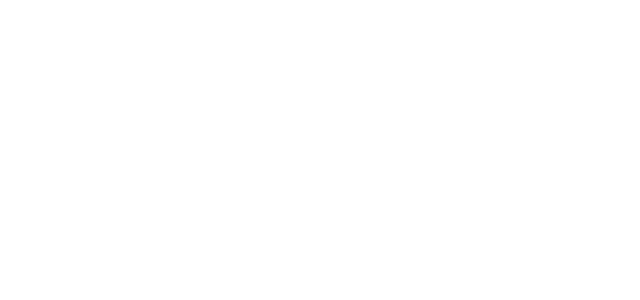
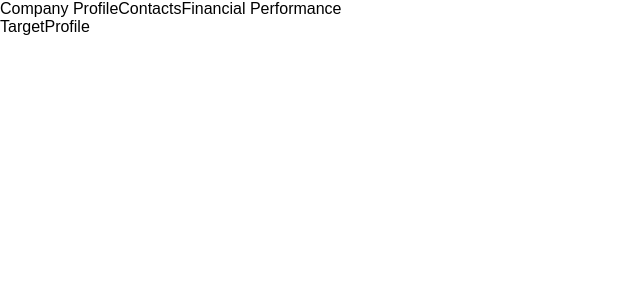
Before and after one commit to pmattam/acquirer, a React (Create React App) app: page /#/target/contacts/1 in a window 1280 px wide. Before the commit this address led to /#/target/contacts/1. Shown: the top 300 px of the page, without its empty margins (0-640 px from the left). Built offline with nearby package versions, Linux system fonts and the light colour scheme.

Commit message:
Toggling between the tabs

```diff
--- a/src/Components/TargetInformation.js
+++ b/src/Components/TargetInformation.js
@@ -1,22 +1,60 @@
-import React from 'react';
+import React, { Component } from 'react';
 import { connect } from 'react-redux';
-import TargetNavbar from './TargetNavbar';
+import { Link } from 'react-router-dom';
+import TargetProfile from './TargetProfile';
+import TargetContacts from './TargetContacts';
+import TargetFinancialPerformance from './TargetFinancialPerformance';
 
-let TargetInformationWrapper = ({ target_companies, props }) => {
-  console.log('tc', target_companies);
-  console.log('props', props);
-  return (
-    <div>
-    {/* <TargetNavbar
-      id={props.match.params.id}
-    /> */}
-    </div>
-  )
+class TargetInformationWrapper extends Component {
+
+  constructor(props) {
+    super(props);
+    this.state= {
+      isProfile: true,
+      isKeyContacts: false,
+      isFinance: false
+    };
+  }
+
+  setProfile = () => {
+    this.setState({
+      isProfile: true,
+      isKeyContacts: false,
+      isFinance: false
+    })
+  }
+  setContacts = () => {
+    this.setState({
+      isProfile: false,
+      isKeyContacts: true,
+      isFinance: false
+    })
+  }
+  setFinance = () => {
+    this.setState({
+      isProfile: false,
+      isKeyContacts: false,
+      isFinance: true
+    })
+  }
+  render() {
+    console.log(this.props);
+    return (
+      <div>
+      <div className='target-navbar'>
+        <div onClick = {this.setProfile}>Company Profile</div>
+        <div onClick = {this.setContacts}>Contacts</div>
+        <div onClick = {this.setFinance}>Financial Performance</div>
+      </div>
+
+      {this.state.isProfile && <TargetProfile />}
+      {this.state.isKeyContacts && <TargetContacts />}
+      {this.state.isFinance && <TargetFinancialPerformance />}
+      </div>
+    )
+  }
 };
 
-
-let mapStateToProps = ({ target_companies }, props) => ({ target_companies, props });
-
+let mapStateToProps = (state, props) => ({ props });
 let TargetInformation = connect(mapStateToProps)(TargetInformationWrapper);
-
 export default TargetInformation;
```
